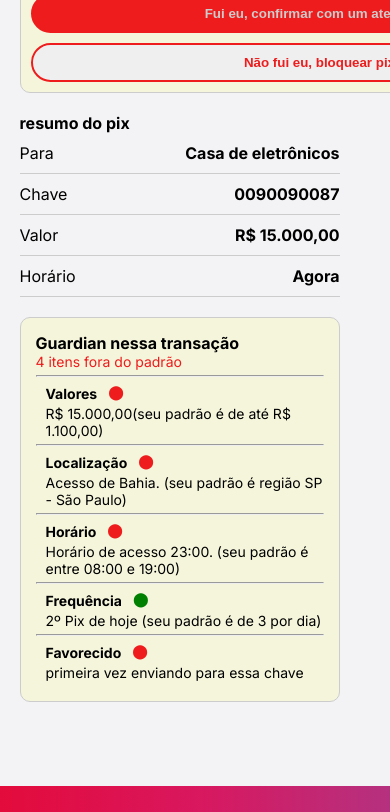
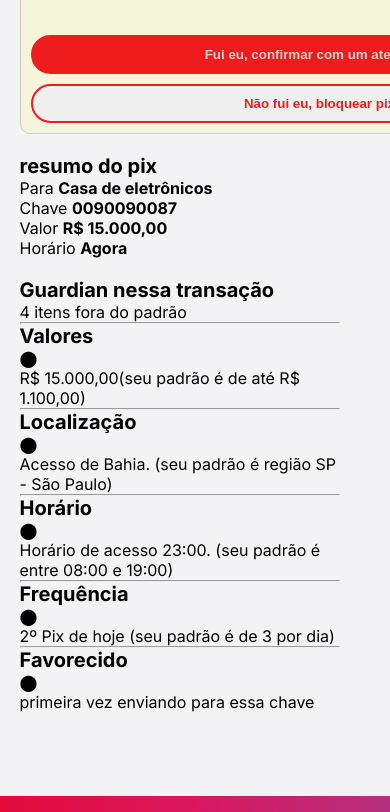
Before and after one commit to Giovanna-Ciola/bradesco-guardian, a plain HTML site: page src/pages/guardian.html in a window 390 px wide. Shown: the part 710-1522 px from the top of the page. Drawn offline with Linux system fonts and the light colour scheme.

Commit message:
fix: resolve merge conflict in guardian.css

```diff
--- a/src/style/guardian.css
+++ b/src/style/guardian.css
@@ -35,8 +35,6 @@
     text-align: center;
 }
 
-<<<<<<< HEAD
-=======
 .area-alerta div {
     display: flex;
     flex-direction: column;
@@ -45,7 +43,6 @@
 }
 
 /* circulo de pause no alerta */
->>>>>>> 582327f2a2b096a60d2e7f741bc74beedfef9fcb
 .area-alerta h2 {
     width: 50px;
     height: 50px;
@@ -131,7 +128,6 @@
     font-weight: 700;
 }
 
-<<<<<<< HEAD
 /* ---------- Responsivo ---------- */
 .pix-bloqueado {
     flex: 2;
@@ -150,78 +146,4 @@
     .painel-lateral h2 {
         font-size: 20px;
     }
-=======
-.resumo-pix {
-    width: 320px;
-    height: auto;
-    background-color:beige;
-    border-radius: 10px;
-    border: 1px solid #ccc;
-    padding: 15px;
-    box-sizing: border-box;
-    flex-shrink: 0;
-    font-size: 14px;
 }
-.resumo-pix h1 {
-    font-size: 16px;
-}
-
-.linha-resumo {
-    display: flex;
-    justify-content: space-between;
-    align-items: center;
-    gap: 10px;
-    border-bottom: 1px solid #ccc;
-    padding: 10px 0;
-}
-
-.acao-guardian {
-    width: 320px;
-    height: auto;
-    background-color:beige;
-    border-radius: 10px;
-    border: 1px solid #ccc;
-    padding: 15px;
-    box-sizing: border-box;
-    flex-shrink: 0;
-    font-size: 14px;
-}
-
-.acao-guardian h1 {
-    font-size: 16px;
-}
-
-#itens-fora-padrao {
-    color:#ee1c1c;
-    margin-left: 0px;
-}
-
-.acao-guardian h2 {
-    font-size: 14px;
-    margin-left: 10px;
-    margin-top: 5px;
-}
-
-.acao-guardian p {
-    font-size: 14px;
-    margin-left: 10px;
-    margin-bottom: 5px;
-}
-
-.titulo-validacao {
-    display: flex;
-    align-items: center;
-}
-
-#foraPadrao {
-    color:#ee1c1c;
-    padding-top: 6px;
-    padding-left: 1px;
-}
-
-#dentroPadrao {
-    color: green;
-    padding-top: 6px;
-    padding-left: 1px;
->>>>>>> 582327f2a2b096a60d2e7f741bc74beedfef9fcb
-}
```
